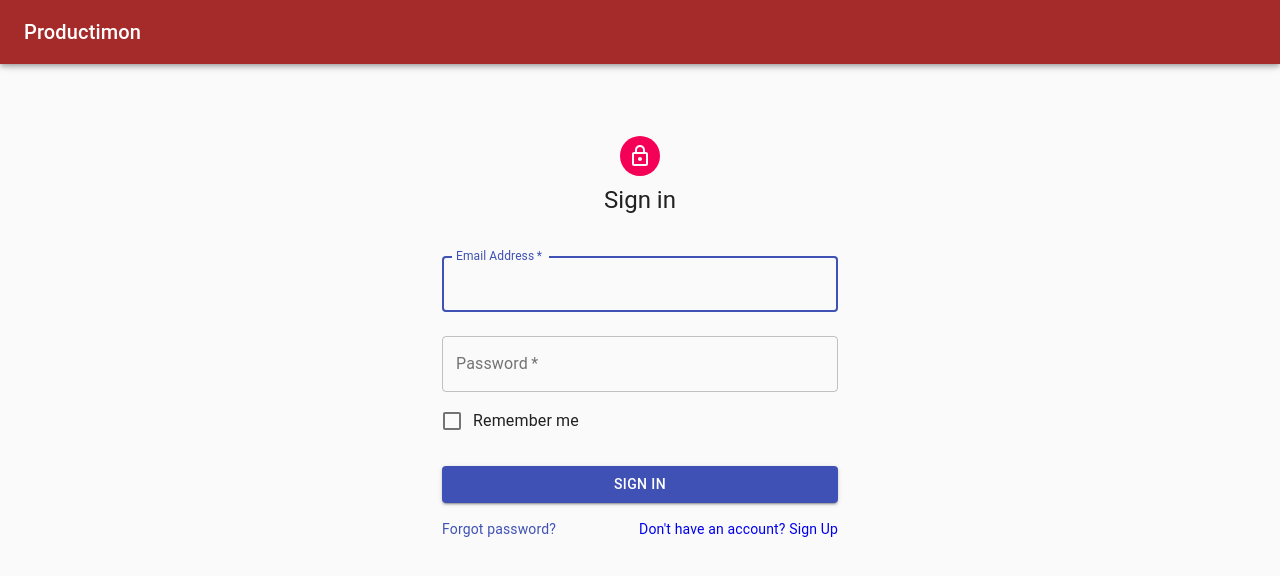
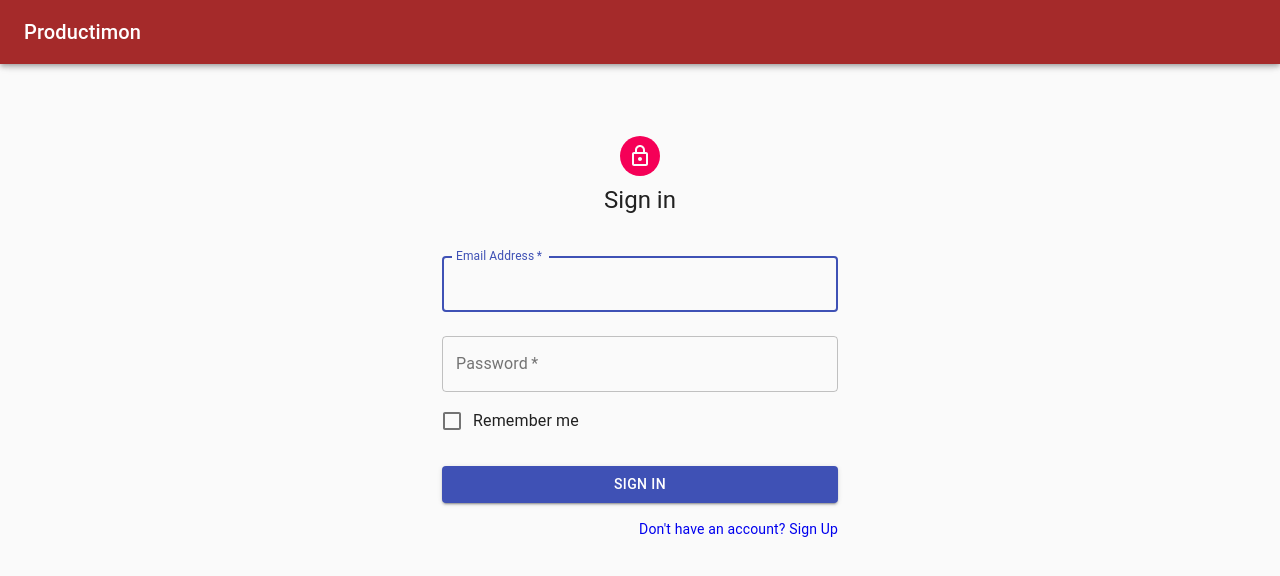
Before and after one commit to productimon/productimon, a React (Create React App) app in the folder viewer/webfe/: page / in a window 1280 px wide. Shown: the top 576 px of the page. Built offline with nearby package versions, Linux system fonts and the light colour scheme.

Commit message:
Trivial: removed forgot password from login page
Reviewed-by: Daniel <dan.abcdef124@gmail.com>
Tested-by: Daniel <dan.abcdef124@gmail.com>
GitOrigin-RevId: 27cb4a05a08838afdab4bbb7e15c8f86083ce019

```diff
--- a/viewer/webfe/src/account/SignIn.js
+++ b/viewer/webfe/src/account/SignIn.js
@@ -123,9 +123,7 @@ export default function SignIn(props) {
         </Button>
 
         <Grid container>
-          <Grid item xs>
-            <Link href="#">Forgot password?</Link>
-          </Grid>
+          <Grid item xs />
           <Grid item>
             <RouterLink to="/signup" style={{ textDecoration: "none" }}>
               Don't have an account? Sign Up
```
